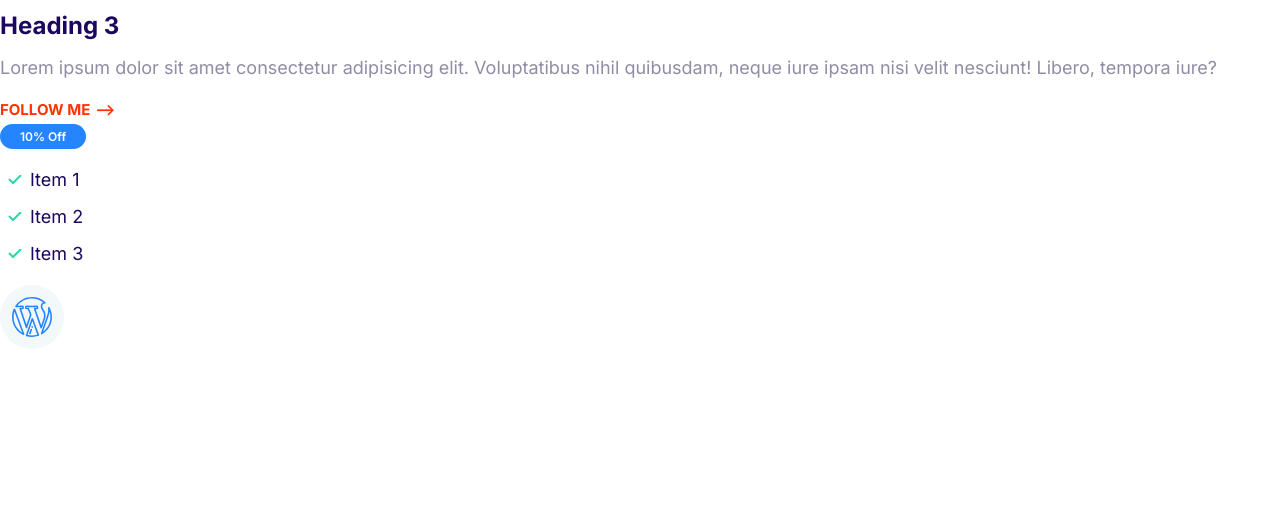
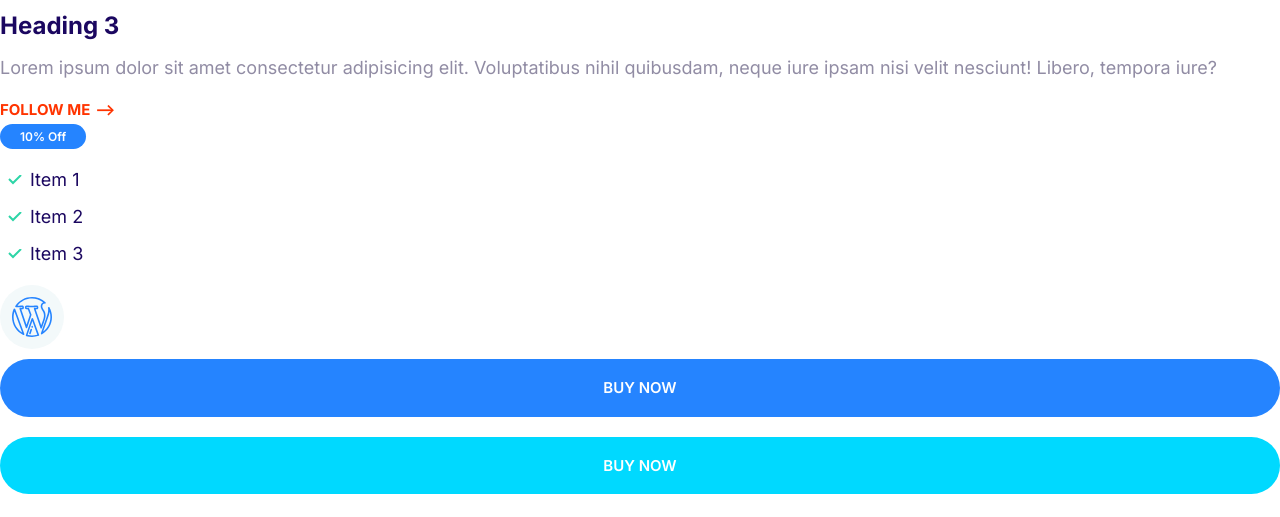
Before and after one commit to xkolumber/moshify, a plain HTML site: page index.html in a window 1280 px wide. Shown: the part 283-800 px from the top of the page. Drawn offline with Linux system fonts and the light colour scheme.

Commit message:
Making buttons

```diff
--- a/css/styles.css
+++ b/css/styles.css
@@ -5,6 +5,9 @@
     --color-accent:#ff3400;
     --color-headings:#1b0760;
     --color-body:#918ca4;
+}
+*,*::after,*::before{
+    box-sizing: border-box;
 }
 html{
     font-size: 62.5%;
@@ -141,3 +144,47 @@ p{
     justify-content: center;
     align-items: center;
 }
+
+/*Buttons*/
+.btn{
+    border-radius: 40px;
+    border:0;
+    cursor: pointer;
+    font-size: 1.8rem;
+    font-weight: 600;
+    margin:1rem 0;
+    padding: 2rem 3rem;
+    text-align: center;
+    text-transform: uppercase;
+    white-space: nowrap;
+}
+.btn--primary{
+    background: var(--color-primary);
+    color:white;
+}
+.btn--primary:hover{
+    background:#3a8ffd;
+}
+.btn--secondary{
+    background:var(--color-secondary);
+    color:white;
+}
+.btn--secondary:hover{
+    background: #00c8eb;
+}
+.btn--accent{
+background:var(--color-accent);
+color:white;
+}
+.btn--accent:hover{
+    background: #ec3000;;
+}
+.btn--block{
+    width: 100%;
+    display: inline-block;
+}
+@media screen and (min-width:1024px){
+    .btn{
+        font-size: 1.5rem;
+    }
+}
--- a/index.html
+++ b/index.html
@@ -34,5 +34,7 @@
         <use xlink:href="/images/sprite.svg#wordpress"></use>
       </svg>
     </span>
+    <button class="btn btn--primary btn--block">Buy now</button>
+    <button class="btn btn--secondary btn--block">Buy now</button>
   </body>
 </html>
```
